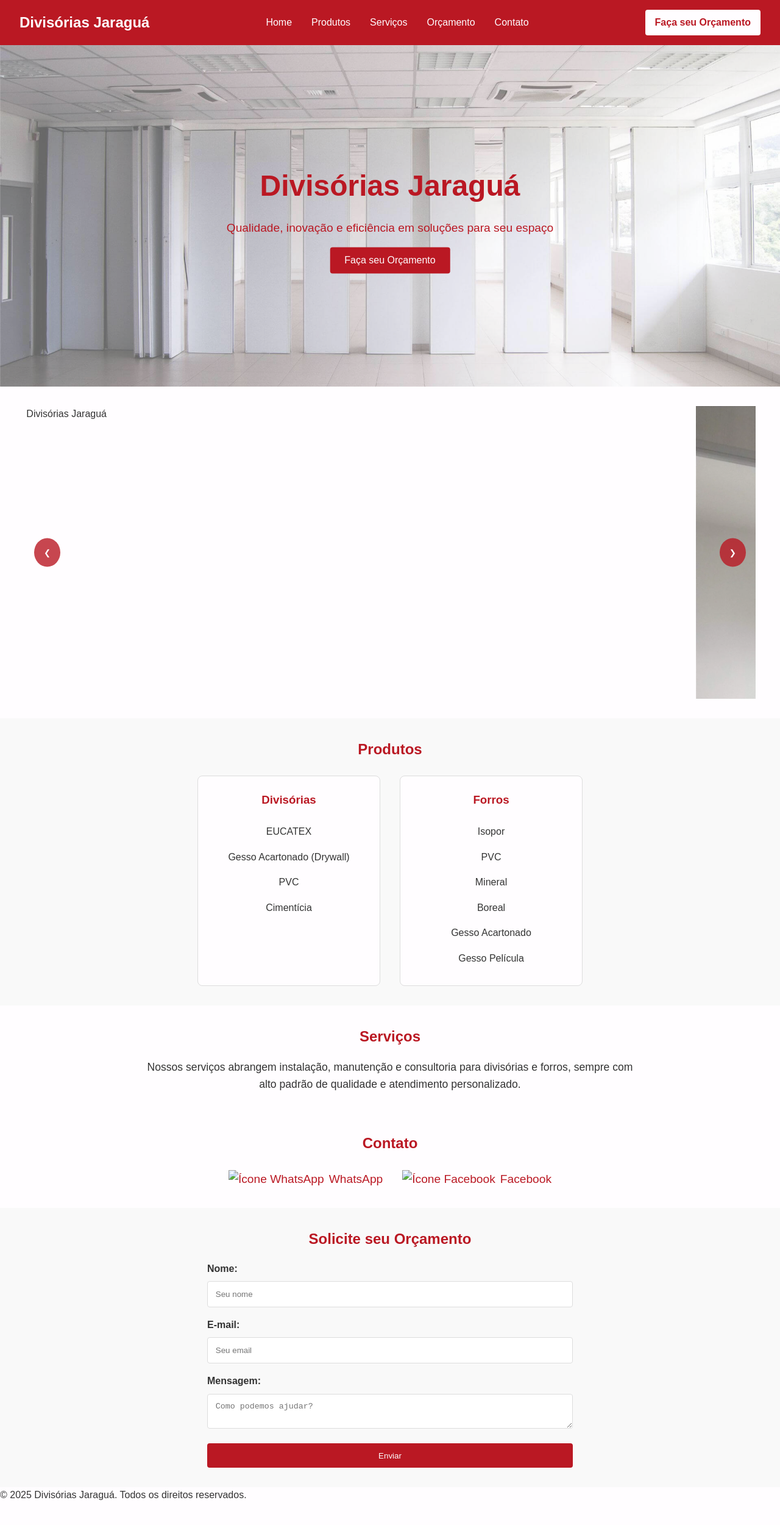
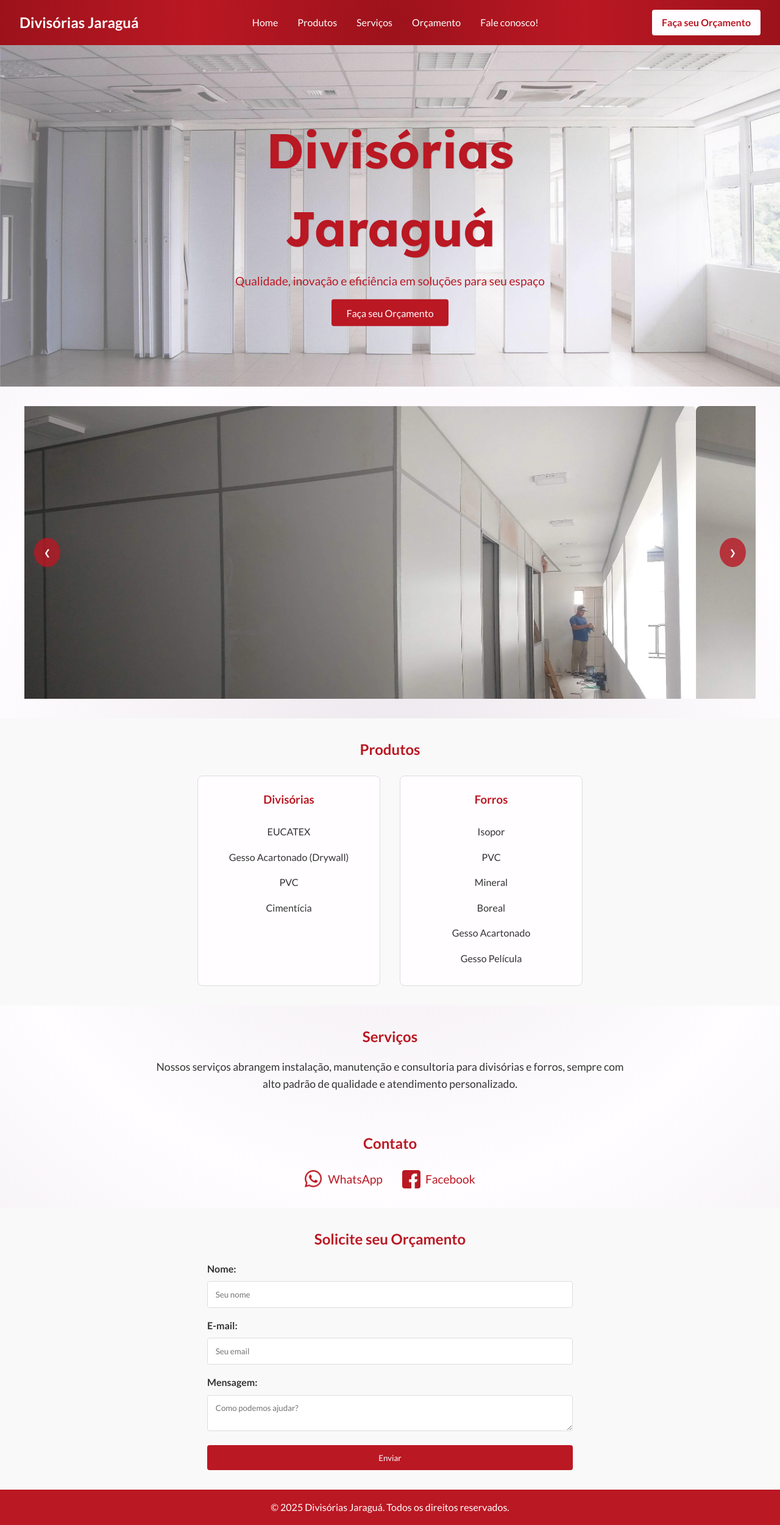
Before and after one commit to williantomaselli/Divisorias-Jaragua, a plain HTML site: page index.html in a window 1280 px wide. Shown: the whole page at 61% size. Before the commit the page ends 2465 px from the top, so only its background shows below. Drawn offline with Linux system fonts and the light colour scheme.

Commit message:
add styles

```diff
--- a/index.html
+++ b/index.html
@@ -6,6 +6,11 @@
   <meta name="description" content="Divisórias Jaraguá - Especializada em divisórias e forros de alta qualidade. Conheça nossos produtos e serviços.">
   <title>Divisórias Jaraguá</title>
   <link rel="stylesheet" href="style.css">
+
+  <!-- Fontes: Lato e Lexend Deca (Google Fonts) -->
+  <link rel="preconnect" href="https://fonts.googleapis.com">
+  <link rel="preconnect" href="https://fonts.gstatic.com" crossorigin>
+  <link href="https://fonts.googleapis.com/css2?family=Lato:ital,wght@0,100;0,300;0,400;0,700;0,900;1,100;1,300;1,400;1,700;1,900&family=Lexend+Deca:wght@100..900&display=swap" rel="stylesheet">
 </head>
 <body>
   <!-- Cabeçalho com Navbar -->
@@ -19,7 +24,7 @@
         <li><a href="#produtos">Produtos</a></li>
         <li><a href="#servicos">Serviços</a></li>
         <li><a href="#orcamento">Orçamento</a></li>
-        <li><a href="#contato">Contato</a></li>
+        <li><a href="#contato">Fale conosco!</a></li>
       </ul>
       <a href="#orcamento" class="btn-orcamento">Faça seu Orçamento</a>
     </nav>
@@ -41,12 +46,9 @@
     <section id="carousel" class="carousel">
       <div class="carousel-container">
         <div class="carousel-slide">
-          <img src="Imagens/DivisóriaEucatex1" alt="Imagem 1 - Divisórias Jaraguá">
+          <img src="Imagens/DivisoriaEucatex1.webp" alt="Imagem 1 - Divisórias Jaraguá">
           <img src="Imagens/DivisóriaEucatex.webp" alt="Imagem 2 - Divisórias Jaraguá">
           <img src="Imagens/DivisóriaDryWall.jpg" alt="Imagem 3 - Divisórias Jaraguá">
-          <img src="Imagens/" alt="Imagem 4 - Divisórias Jaraguá">
-          <img src="Imagens/" alt="Imagem 5 - Divisórias Jaraguá">
-          <img src="Imagens/" alt="Imagem 6 - Divisórias Jaraguá">
         </div>
       </div>
       <button class="prev" aria-label="Imagem anterior">&#10094;</button>
@@ -90,12 +92,12 @@
     <section id="contato" class="contato">
         <h2>Contato</h2>
         <div class="contato-links">
-           <a href="https://wa.me/5511999999999" target="_blank" aria-label="Contate via WhatsApp">
-             <img src="img/whatsapp-icon.png" alt="Ícone WhatsApp">
+           <a href="https://wa.me/5500000000" target="_blank" aria-label="Contate via WhatsApp">
+             <img src="Imagens/whatsapp.png" alt="Ícone WhatsApp">
              WhatsApp
            </a>
            <a href="https://www.facebook.com/divisoriasjgs/?_rdr" target="_blank" aria-label="Visite nossa página no Facebook">
-             <img src="img/facebook-icon.png" alt="Ícone Facebook">
+             <img src="Imagens/facebook.png" alt="Ícone Facebook">
              Facebook
            </a>
         </div>
--- a/style.css
+++ b/style.css
@@ -3,11 +3,14 @@
   margin: 0;
   padding: 0;
   box-sizing: border-box;
+  scroll-behavior: smooth;
+  font-family: "Lato";
 }
 
 body {
   font-family: Arial, sans-serif;
-  background-color: #fffdff;
+  background: rgb(237, 232, 237);
+  background: radial-gradient(circle, rgba(237, 232, 237, 1) 0%, rgba(255, 253, 255, 1) 50%, rgba(237, 232, 237, 1) 100%);
   color: #333;
   line-height: 1.6;
 }
@@ -17,8 +20,10 @@ body {
   display: flex;
   align-items: center;
   justify-content: space-between;
-  background-color: #ba1823;
+  background: rgb(156, 18, 27);
+  background: radial-gradient(circle, rgba(156, 18, 27, 1) 0%, rgba(186, 24, 35, 1) 50%, rgba(156, 18, 27, 1) 100%);
   padding: 1rem 2rem;
+
 }
 
 .navbar .logo a {
@@ -42,10 +47,20 @@ body {
   text-decoration: none;
   font-size: 1rem;
   transition: color 0.3s ease;
+  transition: ease 0.1s;
+
+  border-bottom: solid 2px rgba(255, 255, 255, 0);
 }
 
 .nav-links a:hover {
-  color: #ffd700;
+  border-bottom: solid 2px white;
+  border-radius: 5px;
+  padding-bottom: 10px;
+
+}
+
+.banner a{
+  transform: scale(1.2);
 }
 
 .btn-orcamento {
@@ -56,10 +71,11 @@ body {
   border-radius: 4px;
   font-weight: bold;
   transition: background-color 0.3s ease;
+  transition: ease 0.5s;
 }
 
 .btn-orcamento:hover {
-  background-color: #f0f0f0;
+  transform: scale(1.2);
 }
 
 /* Banner Principal */
@@ -87,13 +103,16 @@ body {
 }
 
 .banner-content h1 {
-  font-size: 3rem;
-  margin-bottom: 1rem;
+  font-size: 5rem;
+  margin-bottom: 0.5rem;
+  font-family: "Lexend Deca";
+  text-shadow: 1px 1px 1px rgba(0, 0, 0, 0.137);
 }
 
 .banner-content p {
   font-size: 1.2rem;
   margin-bottom: 1.5rem;
+  font-family: "Lato";
 }
 
 .btn {
@@ -105,10 +124,17 @@ body {
   border-radius: 4px;
   cursor: pointer;
   transition: background-color 0.3s ease;
+  font-family: "Lato";
 }
 
-.btn:hover {
-  background-color: #a1141b;
+a img{
+  width: 30px;
+  height: auto;
+}
+
+.banner-content .btn:hover {
+  transform: scale(1.2);
+  font-family: "Lato";
 }
 
 /* Carrossel */
@@ -137,6 +163,7 @@ body {
   flex-shrink: 0;
   object-fit: cover;
   object-position: center;
+  border-radius: 1vh;
 }
 
 /* Botões do Carrossel */
@@ -218,6 +245,13 @@ body {
   font-size: 1.1rem;
 }
 
+footer {
+  background-color: #ba1823;
+  color: #fffdff;
+  text-align: center;
+  padding: 1rem;
+}
+
 /* Seção de Orçamento */
 .orcamento {
   padding: 2rem;
```
Also changed, not shown: Imagens/facebook.png (added), Imagens/whatsapp.png (added).
